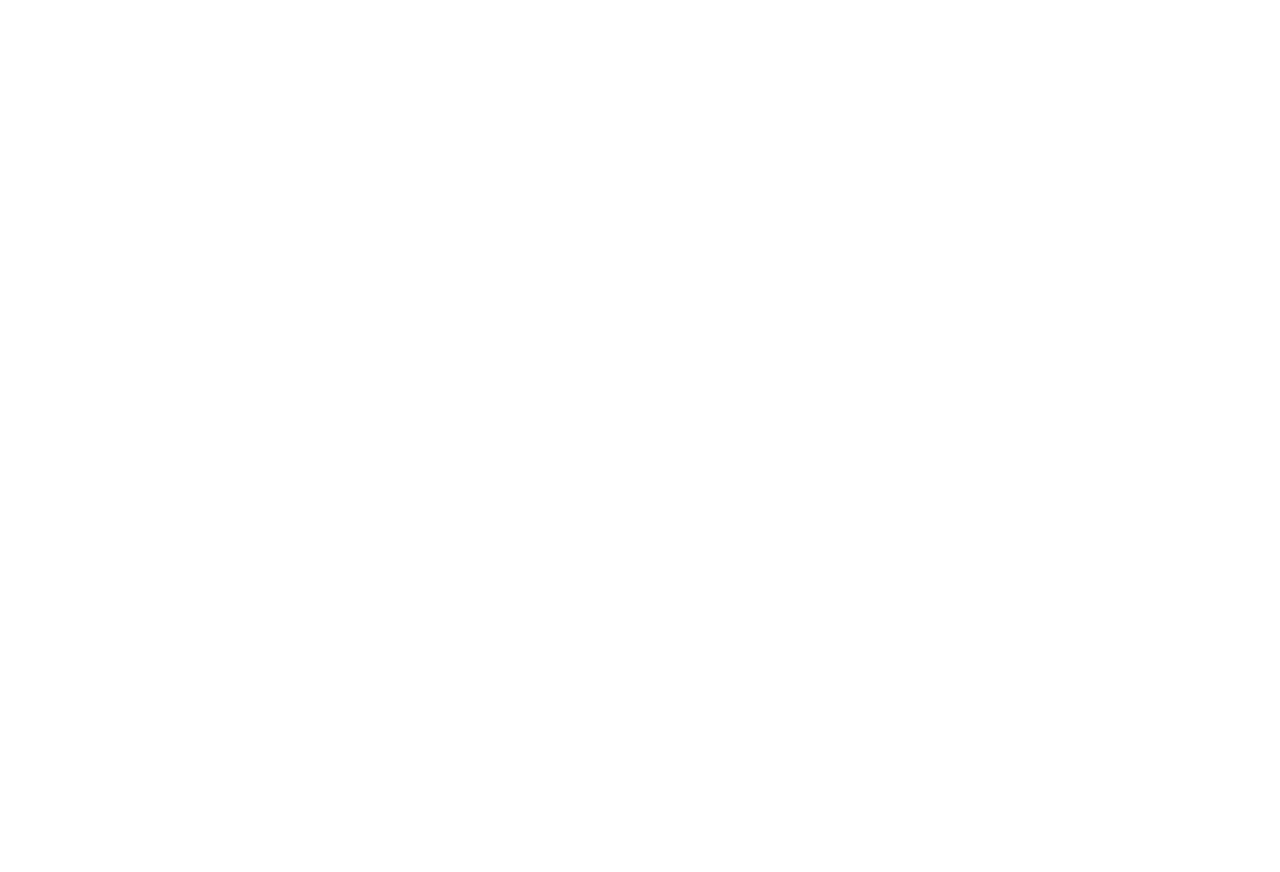
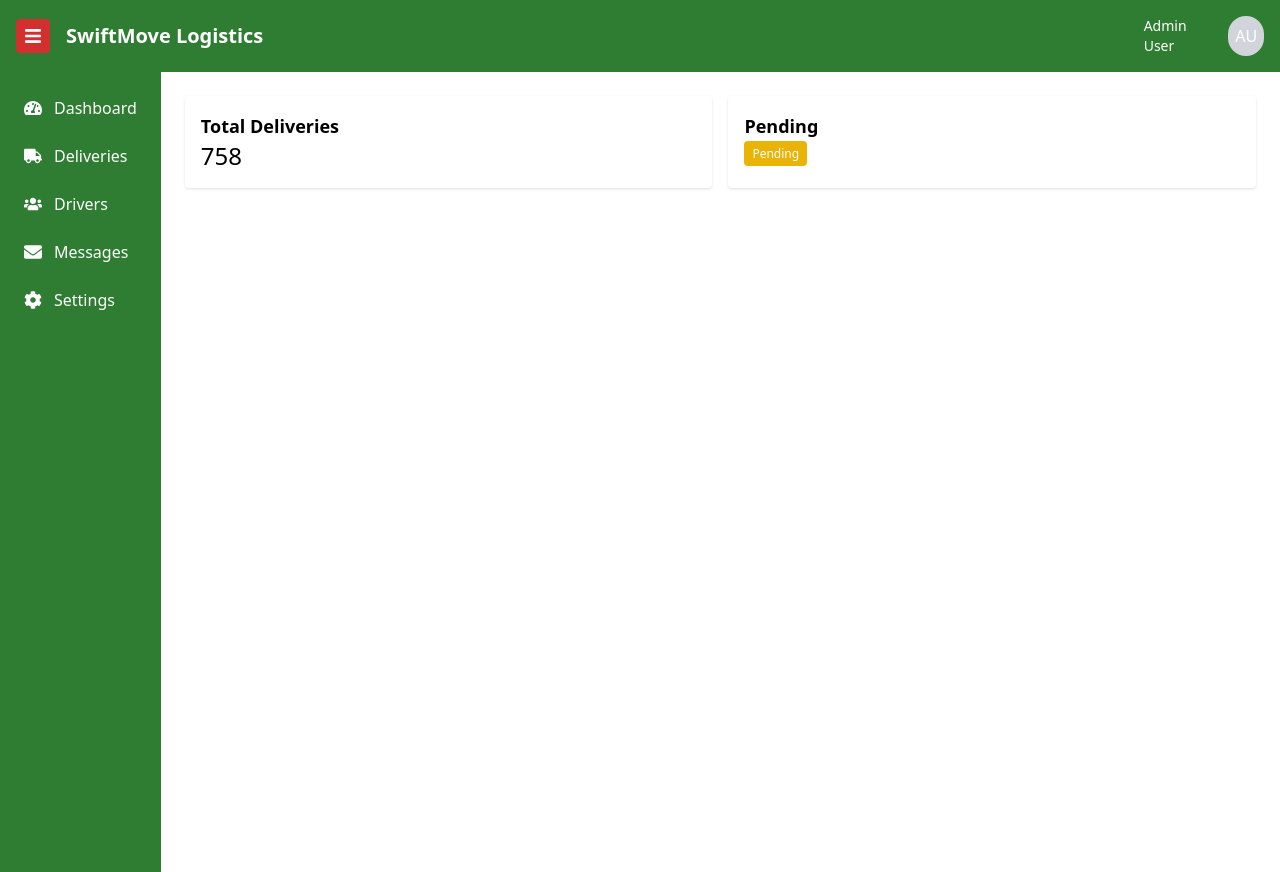
Before and after one commit to Tybravo/SwiftMove, a React (Vite) app in the folder swiftmove-logistics-frontend/: page /admin/dashboard in a window 1280 px wide. Before the commit this address had no page. Before the commit the page ends 800 px from the top, so only its background shows below. Built offline with nearby package versions, Linux system fonts and the light colour scheme.

Commit message:
Added AdminDashboard and updated components

```diff
--- a/swiftmove-logistics-frontend/package.json
+++ b/swiftmove-logistics-frontend/package.json
@@ -16,6 +16,7 @@
     "react": "^19.1.0",
     "react-dom": "^19.1.0",
     "react-hook-form": "^7.62.0",
+    "react-icons": "^5.5.0",
     "react-intersection-observer": "^9.16.0",
     "react-router-dom": "^6.30.1",
     "react-toastify": "^11.0.5"
--- a/swiftmove-logistics-frontend/src/App.tsx
+++ b/swiftmove-logistics-frontend/src/App.tsx
@@ -7,18 +7,9 @@
 import Home from './pages/Home';
 import Login from './pages/Login';
 import Register from './pages/Register';
-import Header from './components/layout/Header';
-import Footer from './components/layout/Footer';
-
-function Layout({ children }: { children: React.ReactNode }) {
-  return (
-    <div className="flex flex-col min-h-screen font-sans text-gray-800">
-      <Header />
-      <main className="flex-grow">{children}</main>
-      <Footer />
-    </div>
-  );
-}
+import AdminDashboard from './pages/AdminDashboard';
+import PublicLayout from './components/public/Layout'; // Verify this path
+import AdminLayout from './layout/AdminLayout'; // Verify this path
 
 function App() {
   // Initialize AOS
@@ -44,9 +35,10 @@
         pauseOnHover
       />
       <Routes>
-        <Route path="/" element={<Layout><Home /></Layout>} />
-        <Route path="/login" element={<Layout><Login /></Layout>} />
-        <Route path="/register" element={<Layout><Register /></Layout>} />
+        <Route path="/" element={<PublicLayout><Home /></PublicLayout>} />
+        <Route path="/login" element={<PublicLayout><Login /></PublicLayout>} />
+        <Route path="/register" element={<PublicLayout><Register /></PublicLayout>} />
+        <Route path="/admin/dashboard" element={<AdminLayout><AdminDashboard /></AdminLayout>} />
       </Routes>
     </Router>
   );
--- /dev/null
+++ b/swiftmove-logistics-frontend/src/components/common/Navbar.tsx
@@ -0,0 +1,40 @@
+// import React from 'react';
+import { FaBars, FaTimes } from 'react-icons/fa'; // Import both icons
+
+interface NavbarProps {
+  onToggleSidebar?: () => void;
+  isCollapsed?: boolean;
+}
+
+const Navbar = ({ onToggleSidebar, isCollapsed }: NavbarProps) => {
+  return (
+    <nav className="bg-swiftGreen text-white p-4 flex justify-between items-center">
+  <div className="flex items-center w-full">
+    {onToggleSidebar && (
+      <button
+        onClick={onToggleSidebar}
+        className="p-2 bg-swiftRed rounded hover:bg-red-700 focus:outline-none transition-transform duration-300
+                   order-first sm:order-none mr-4"
+        aria-label="Toggle Sidebar"
+      >
+        {isCollapsed ? (
+          <FaTimes className="text-white text-lg" />
+        ) : (
+          <FaBars className="text-white text-lg" />
+        )}
+      </button>
+    )}
+    <span className="text-xl font-bold">SwiftMove Logistics</span>
+  </div>
+  <div className="flex items-center space-x-4">
+    <span className="text-sm">Admin User</span>
+    <div className="w-10 h-10 bg-gray-300 rounded-full flex items-center justify-center">
+      AU
+    </div>
+  </div>
+</nav>
+
+  );
+};
+
+export default Navbar;
--- /dev/null
+++ b/swiftmove-logistics-frontend/src/components/common/Sidebar.tsx
@@ -0,0 +1,37 @@
+// import React from 'react';
+import { Link } from 'react-router-dom';
+import { FaTachometerAlt, FaTruck, FaUsers, FaEnvelope, FaCog } from 'react-icons/fa'; // Import relevant icons
+
+interface SidebarProps {
+  isCollapsed: boolean;
+}
+
+const Sidebar = ({ isCollapsed }: SidebarProps) => {
+  const menuItems = [
+    { path: '/admin/dashboard', icon: FaTachometerAlt, text: 'Dashboard' },
+    { path: '/admin/deliveries', icon: FaTruck, text: 'Deliveries' },
+    { path: '/admin/drivers', icon: FaUsers, text: 'Drivers' },
+    { path: '/admin/messages', icon: FaEnvelope, text: 'Messages' },
+    { path: '/admin/settings', icon: FaCog, text: 'Settings' },
+  ];
+
+  return (
+    <aside className={`bg-swiftGreen text-white h-screen p-4 transition-all duration-300 ${isCollapsed ? 'w-22' : 'w-42'}`}>
+      <ul className="space-y-2">
+        {menuItems.map((item) => (
+          <li key={item.path}>
+            <Link
+              to={item.path}
+              className={`flex items-center p-2 hover:bg-swiftRed rounded ${isCollapsed ? 'justify-center' : 'justify-start'}`}
+            >
+              <item.icon className="text-white text-lg mr-3" />
+              {!isCollapsed && <span className="text-white">{item.text}</span>}
+            </Link>
+          </li>
+        ))}
+      </ul>
+    </aside>
+  );
+};
+
+export default Sidebar;
--- /dev/null
+++ b/swiftmove-logistics-frontend/src/components/common/StatusBadge.tsx
@@ -0,0 +1,24 @@
+// import React from 'react';
+
+interface StatusBadgeProps {
+  status: 'Pending' | 'In Transit' | 'Delivered';
+}
+
+const StatusBadge = ({ status }: StatusBadgeProps) => {
+  const getColor = () => {
+    switch (status) {
+      case 'Pending': return 'bg-yellow-500';
+      case 'In Transit': return 'bg-blue-500';
+      case 'Delivered': return 'bg-swiftRed';
+      default: return 'bg-gray-500';
+    }
+  };
+
+  return (
+    <span className={`px-2 py-1 text-white text-xs rounded ${getColor()}`}>
+      {status}
+    </span>
+  );
+};
+
+export default StatusBadge;
--- /dev/null
+++ b/swiftmove-logistics-frontend/src/components/public/Layout.tsx
@@ -0,0 +1,15 @@
+import React from 'react';
+import Header from './Header';
+import Footer from './Footer';
+
+const PublicLayout = ({ children }: { children: React.ReactNode }) => {
+  return (
+    <div className="flex flex-col min-h-screen font-sans text-gray-800">
+      <Header />
+      <main className="flex-grow">{children}</main>
+      <Footer />
+    </div>
+  );
+};
+
+export default PublicLayout;
--- /dev/null
+++ b/swiftmove-logistics-frontend/src/layout/AdminLayout.tsx
@@ -0,0 +1,29 @@
+import { useState } from 'react';
+import Navbar from '../components/common/Navbar';
+import Sidebar from '../components/common/Sidebar';
+import React from 'react';
+
+const AdminLayout = ({ children }: { children: React.ReactNode }) => {
+  // 1. Add state to manage the sidebar's collapsed status
+  const [isCollapsed, setIsCollapsed] = useState(false);
+
+  // 2. Create a function to toggle the state
+  const toggleSidebar = () => {
+    setIsCollapsed(!isCollapsed);
+  };
+
+  return (
+    <div>
+      {/* 3. Pass the toggle function to the Navbar */}
+      <Navbar onToggleSidebar={toggleSidebar} isCollapsed={isCollapsed} />
+      <div style={{ display: 'flex' }}>
+        {/* 4. Pass the collapsed state to the Sidebar */}
+        <Sidebar isCollapsed={isCollapsed} />
+        <main style={{ flexGrow: 1, padding: '24px' }}>{children}</main> {/* This is where AdminDashboard.tsx content goes */}
+      </div>
+    </div>
+  );
+};
+
+
+export default AdminLayout;
--- /dev/null
+++ b/swiftmove-logistics-frontend/src/pages/AdminDashboard.tsx
@@ -0,0 +1,22 @@
+// import React from 'react';
+import StatusBadge from '../components/common/StatusBadge';
+
+const AdminDashboard = () => {
+  return (
+    <div>
+      <div className="grid grid-cols-2 gap-4">
+        <div className="bg-white p-4 rounded shadow">
+          <h2 className="text-lg font-semibold">Total Deliveries</h2>
+          <p className="text-2xl">758</p>
+        </div>
+        <div className="bg-white p-4 rounded shadow">
+          <h2 className="text-lg font-semibold">Pending</h2>
+          <StatusBadge status="Pending" />
+        </div>
+        {/* Add more sections for charts and mail as needed */}
+      </div>
+    </div>
+  );
+};
+
+export default AdminDashboard;
--- a/swiftmove-logistics-frontend/tailwind.config.js
+++ b/swiftmove-logistics-frontend/tailwind.config.js
@@ -7,7 +7,11 @@
     extend: {
       transitionProperty: {
       'position': 'top, left, right, bottom',
-    }
+    },
+    colors: {
+        swiftGreen: '#2E7D32',
+        swiftRed: '#D32F2F',
+      }
     },
   },
   plugins: [],
```
Also changed, not shown: swiftmove-logistics-frontend/src/components/public/Footer.tsx (renamed from swiftmove-logistics-frontend/src/components/layout/Footer.tsx), swiftmove-logistics-frontend/src/components/public/Header.tsx (renamed from swiftmove-logistics-frontend/src/components/layout/Header.tsx), 1 other file (tests, documents, lock files or other folders).
